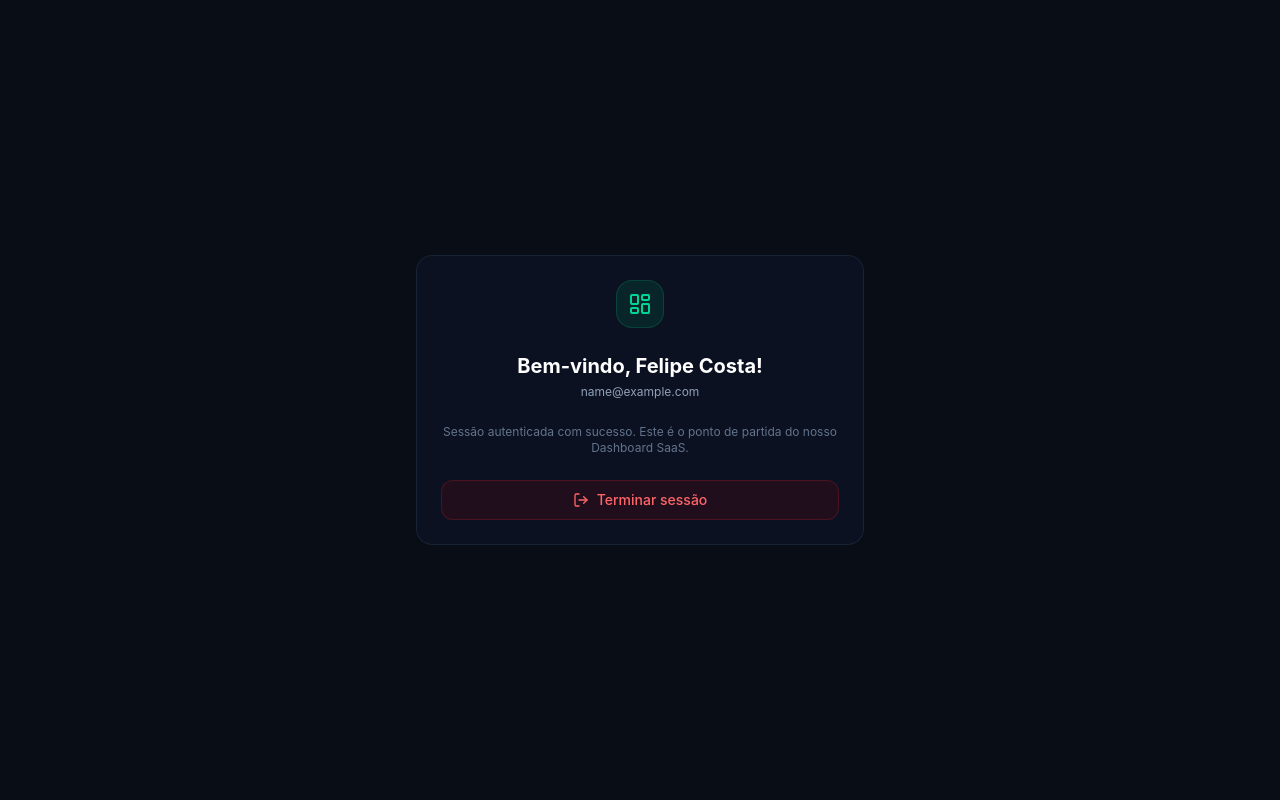
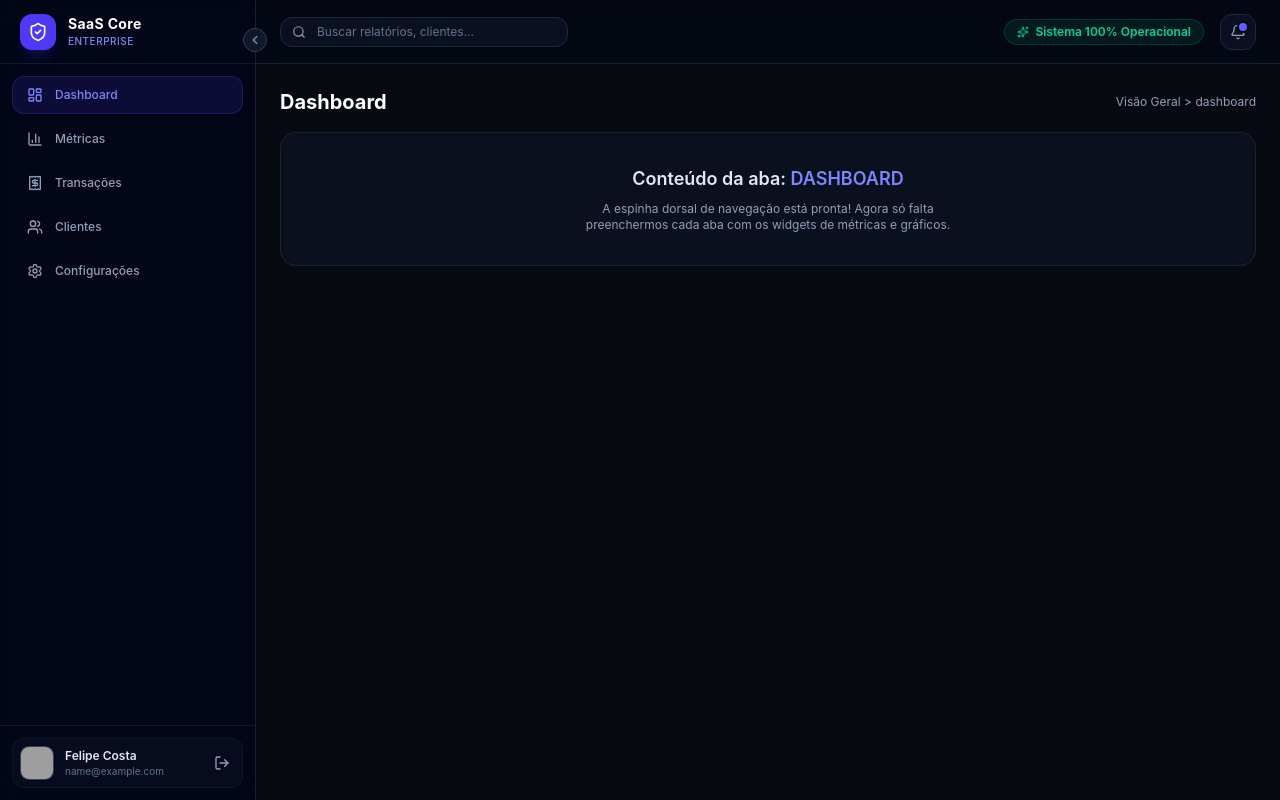
Before and after one commit to felipecostta94/dashboard-gestao, a React (Vite) app: page / in a window 1280 px wide. Both pictures are taken after typing "name@example.com", "Sample123" into the empty fields and a click on the button "Entrar na plataforma". Built offline with nearby package versions, Linux system fonts and the light colour scheme; grey boxes are pictures that could not be loaded.

Commit message:
feat: implement SaaS app layout with expandable sidebar and header

```diff
--- a/src/App.tsx
+++ b/src/App.tsx
@@ -1,30 +1,29 @@
 import { AuthProvider, useAuth } from './context/AuthContext';
 import { Login } from './pages/Login';
-import { Button } from './components/ui/Button';
+import { AppLayout } from './components/layout/AppLayout';
 import { Card } from './components/ui/Card';
-import { LayoutDashboard, LogOut } from 'lucide-react';
 
-function DashboardContent() {
-  const { user, logout } = useAuth();
+function DashboardShell() {
+  return (
+    <AppLayout>
+      {(activeTab) => (
+        <div className="space-y-4">
+          <div className="flex items-center justify-between">
+            <h1 className="text-xl font-bold text-white capitalize">{activeTab}</h1>
+            <span className="text-xs text-slate-400">Visão Geral &gt; {activeTab}</span>
+          </div>
 
-  return (
-    <div className="flex min-h-screen items-center justify-center p-4 bg-[#090d16]">
-      <Card className="max-w-md w-full space-y-6 text-center">
-        <div className="inline-flex items-center justify-center h-12 w-12 rounded-2xl bg-emerald-600/15 text-emerald-400 border border-emerald-500/20">
-          <LayoutDashboard className="h-6 w-6" />
+          <Card className="p-8 text-center space-y-2">
+            <h2 className="text-lg font-semibold text-slate-200">
+              Conteúdo da aba: <span className="text-indigo-400 uppercase">{activeTab}</span>
+            </h2>
+            <p className="text-xs text-slate-400 max-w-sm mx-auto">
+              A espinha dorsal de navegação está pronta! Agora só falta preenchermos cada aba com os widgets de métricas e gráficos.
+            </p>
+          </Card>
         </div>
-        <div className="space-y-1">
-          <h1 className="text-xl font-bold text-white">Bem-vindo, {user?.name}!</h1>
-          <p className="text-xs text-slate-400">{user?.email}</p>
-        </div>
-        <p className="text-xs text-slate-500">
-          Sessão autenticada com sucesso. Este é o ponto de partida do nosso Dashboard SaaS.
-        </p>
-        <Button variant="danger" size="md" onClick={logout} className="w-full gap-2">
-          <LogOut className="h-4 w-4" /> Terminar sessão
-        </Button>
-      </Card>
-    </div>
+      )}
+    </AppLayout>
   );
 }
 
@@ -33,13 +32,13 @@ function MainRouter() {
 
   if (isLoading) {
     return (
-      <div className="flex min-h-screen items-center justify-center bg-[#090d16] text-slate-400 text-sm">
+      <div className="flex min-h-screen items-center justify-center bg-[#070a11] text-slate-400 text-sm">
         A carregar...
       </div>
     );
   }
 
-  return isAuthenticated ? <DashboardContent /> : <Login />;
+  return isAuthenticated ? <DashboardShell /> : <Login />;
 }
 
 export function App() {
--- /dev/null
+++ b/src/components/layout/AppLayout.tsx
@@ -0,0 +1,24 @@
+import { useState, ReactNode } from 'react';
+import { Sidebar } from './Sidebar';
+import { Header } from './Header';
+
+interface AppLayoutProps {
+  children: (activeTab: string) => ReactNode;
+}
+
+export function AppLayout({ children }: AppLayoutProps) {
+  const [activeTab, setActiveTab] = useState('dashboard');
+
+  return (
+    <div className="flex h-screen w-screen overflow-hidden bg-[#070a11] text-slate-100 font-sans antialiased">
+      <Sidebar activeTab={activeTab} setActiveTab={setActiveTab} />
+
+      <div className="flex flex-1 flex-col overflow-hidden">
+        <Header />
+        <main className="flex-1 overflow-y-auto p-6">
+          {children(activeTab)}
+        </main>
+      </div>
+    </div>
+  );
+}
--- /dev/null
+++ b/src/components/layout/Header.tsx
@@ -0,0 +1,33 @@
+import { Search, Bell, Sparkles } from 'lucide-react';
+import { Badge } from '../ui/Badge';
+import { useAuth } from '../../context/AuthContext';
+
+export function Header() {
+  const { user } = useAuth();
+
+  return (
+    <header className="flex h-16 items-center justify-between border-b border-slate-800/80 bg-slate-950/40 px-6 backdrop-blur-md">
+      {/* Busca Rápida */}
+      <div className="relative w-72">
+        <Search className="absolute left-3 top-1/2 -translate-y-1/2 h-3.5 w-3.5 text-slate-400" />
+        <input
+          type="text"
+          placeholder="Buscar relatórios, clientes..."
+          className="w-full rounded-xl border border-slate-800 bg-slate-900/60 pl-9 pr-4 py-1.5 text-xs text-slate-200 placeholder-slate-500 outline-none focus:border-indigo-500/80 focus:ring-1 focus:ring-indigo-500/80 transition-all"
+        />
+      </div>
+
+      {/* Ações / Status */}
+      <div className="flex items-center gap-4">
+        <Badge variant="success" className="gap-1.5 py-1 px-3">
+          <Sparkles className="h-3 w-3" /> Sistema 100% Operacional
+        </Badge>
+
+        <button className="relative flex h-9 w-9 items-center justify-center rounded-xl border border-slate-800 bg-slate-900/60 text-slate-400 hover:text-white transition-colors cursor-pointer">
+          <Bell className="h-4 w-4" />
+          <span className="absolute top-2 right-2 h-2 w-2 rounded-full bg-indigo-500 ring-2 ring-slate-950" />
+        </button>
+      </div>
+    </header>
+  );
+}
--- /dev/null
+++ b/src/components/layout/Sidebar.tsx
@@ -0,0 +1,113 @@
+import { useState } from 'react';
+import { useAuth } from '../../context/AuthContext';
+import {
+  LayoutDashboard,
+  BarChart3,
+  Receipt,
+  Users,
+  Settings,
+  LogOut,
+  ChevronLeft,
+  ChevronRight,
+  ShieldCheck,
+} from 'lucide-react';
+import { cn } from '../../utils/cn';
+
+interface SidebarProps {
+  activeTab: string;
+  setActiveTab: (tab: string) => void;
+}
+
+export function Sidebar({ activeTab, setActiveTab }: SidebarProps) {
+  const { user, logout } = useAuth();
+  const [collapsed, setCollapsed] = useState(false);
+
+  const menuItems = [
+    { id: 'dashboard', label: 'Dashboard', icon: LayoutDashboard },
+    { id: 'analytics', label: 'Métricas', icon: BarChart3 },
+    { id: 'transactions', label: 'Transações', icon: Receipt },
+    { id: 'customers', label: 'Clientes', icon: Users },
+    { id: 'settings', label: 'Configurações', icon: Settings },
+  ];
+
+  return (
+    <aside
+      className={cn(
+        'relative flex flex-col border-r border-slate-800/80 bg-slate-950/80 backdrop-blur-md transition-all duration-300 select-none z-20',
+        collapsed ? 'w-20' : 'w-64'
+      )}
+    >
+      {/* Botão de Toggle (Retrair/Expandir) */}
+      <button
+        onClick={() => setCollapsed(!collapsed)}
+        className="absolute -right-3 top-7 flex h-6 w-6 items-center justify-center rounded-full border border-slate-700 bg-slate-900 text-slate-400 hover:text-white transition-colors cursor-pointer"
+        aria-label="Toggle Sidebar"
+      >
+        {collapsed ? <ChevronRight className="h-3.5 w-3.5" /> : <ChevronLeft className="h-3.5 w-3.5" />}
+      </button>
+
+      {/* Header da Sidebar */}
+      <div className="flex h-16 items-center px-5 gap-3 border-b border-slate-800/60">
+        <div className="flex h-9 w-9 items-center justify-center rounded-xl bg-indigo-600 text-white font-bold shadow-lg shadow-indigo-600/20">
+          <ShieldCheck className="h-5 w-5" />
+        </div>
+        {!collapsed && (
+          <div className="flex flex-col">
+            <span className="font-bold text-sm tracking-wide text-white">SaaS Core</span>
+            <span className="text-[10px] font-medium text-indigo-400 uppercase tracking-wider">Enterprise</span>
+          </div>
+        )}
+      </div>
+
+      {/* Navegação */}
+      <nav className="flex-1 space-y-1.5 p-3">
+        {menuItems.map((item) => {
+          const Icon = item.icon;
+          const isActive = activeTab === item.id;
+
+          return (
+            <button
+              key={item.id}
+              onClick={() => setActiveTab(item.id)}
+              className={cn(
+                'flex w-full items-center gap-3 rounded-xl px-3.5 py-2.5 text-xs font-medium transition-all cursor-pointer',
+                isActive
+                  ? 'bg-indigo-600/15 text-indigo-400 border border-indigo-500/20 shadow-sm'
+                  : 'text-slate-400 hover:bg-slate-900/60 hover:text-slate-200 border border-transparent'
+              )}
+            >
+              <Icon className={cn('h-4 w-4 shrink-0', isActive ? 'text-indigo-400' : 'text-slate-400')} />
+              {!collapsed && <span>{item.label}</span>}
+            </button>
+          );
+        })}
+      </nav>
+
+      {/* Footer do Usuário */}
+      <div className="border-t border-slate-800/60 p-3">
+        <div className={cn('flex items-center gap-3 rounded-xl p-2 bg-slate-900/40 border border-slate-800/40', collapsed && 'justify-center')}>
+          <img
+            src={user?.avatarUrl || 'https://github.com/shadcn.png'}
+            alt={user?.name}
+            className="h-8 w-8 rounded-lg object-cover ring-1 ring-slate-700 shrink-0"
+          />
+          {!collapsed && (
+            <div className="flex flex-1 flex-col truncate">
+              <span className="text-xs font-semibold text-slate-200 truncate">{user?.name}</span>
+              <span className="text-[10px] text-slate-500 truncate">{user?.email}</span>
+            </div>
+          )}
+          {!collapsed && (
+            <button
+              onClick={logout}
+              className="text-slate-400 hover:text-rose-400 transition-colors p-1 cursor-pointer"
+              title="Sair"
+            >
+              <LogOut className="h-4 w-4" />
+            </button>
+          )}
+        </div>
+      </div>
+    </aside>
+  );
+}
```
